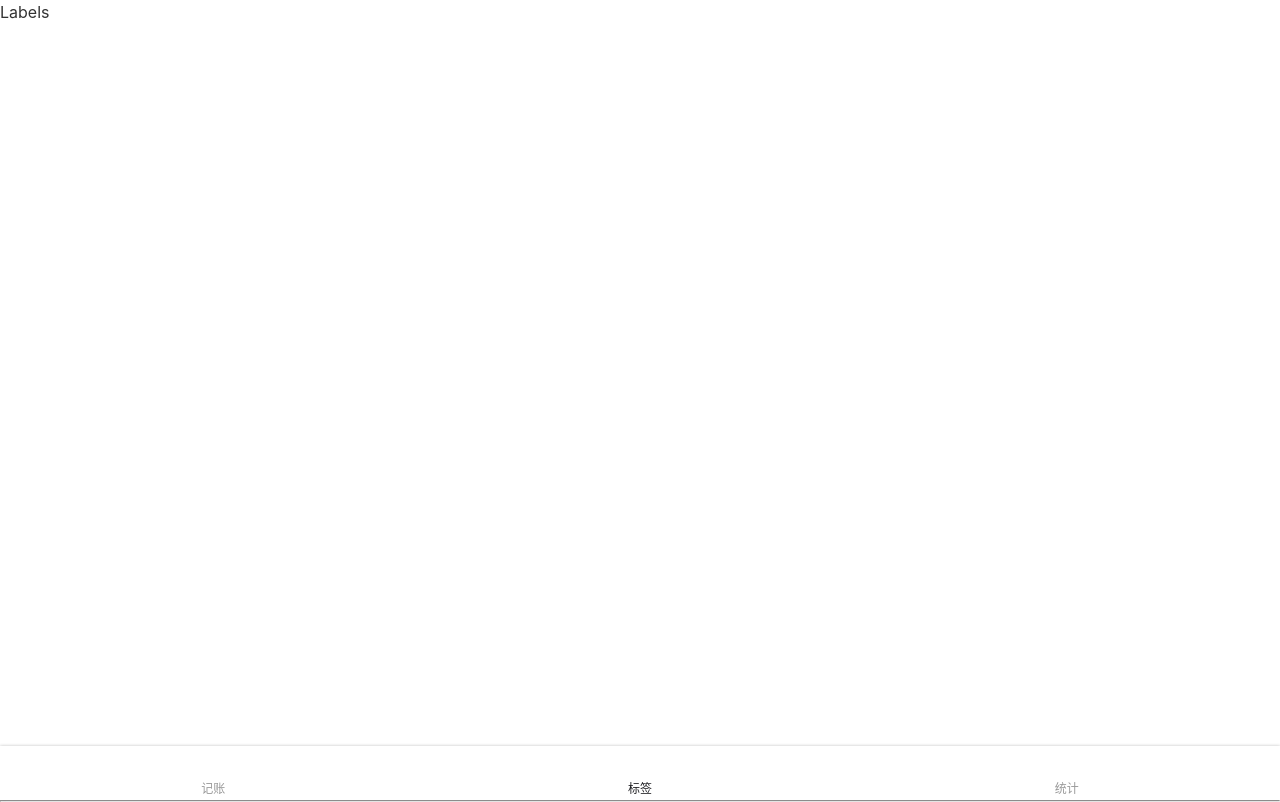
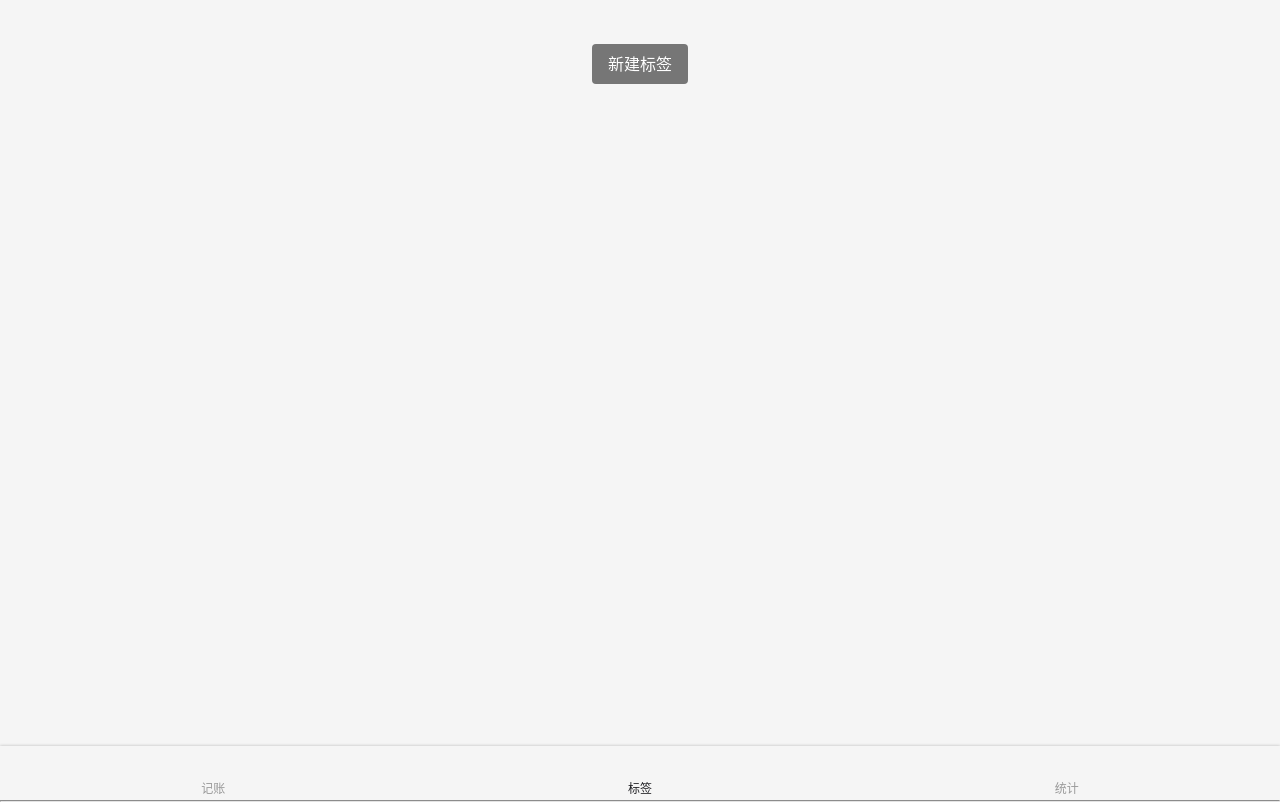
Before and after one commit to Ruaxin/mark-money-v, a Vue app: page /#/labels in a window 1280 px wide. Built offline with nearby package versions, Linux system fonts and the light colour scheme.

Commit message:
展示和创建标签

```diff
--- a/src/App.vue
+++ b/src/App.vue
@@ -15,6 +15,7 @@
     line-height: 1.5;
     font-family: $font-hei;
     font-size: 16px;
+    background: #f5f5f5;
   }
 
 </style>
--- a/src/model.ts
+++ b/src/components/models/recordListModel.ts
@@ -1,5 +1,5 @@
 const localStorageKeyName = 'recordList';
-const model = {
+const recordListModel = {
   clone(data: RecordItem[] | RecordItem) {
     return JSON.parse(JSON.stringify(data));
   },
@@ -11,4 +11,4 @@
   }
 };
 
-export default model;
+export default recordListModel;
--- /dev/null
+++ b/src/components/models/tagListModel.ts
@@ -0,0 +1,27 @@
+const localStorageKeyName = 'tagList';
+type TagListModel = {
+  data: string[]
+  fetch: () => string[]
+  create: (name: string) => 'success' | 'duplicated'
+  save: () => void
+}
+const tagListModel: TagListModel = {
+  data: [],
+  fetch() {
+    this.data = JSON.parse(window.localStorage.getItem(localStorageKeyName) || '[]');
+    return this.data;
+  },
+  create(name) {
+    if(this.data.indexOf(name)>=0){
+      return 'duplicated';
+    }
+    this.data.push(name);
+    this.save();
+    return 'success';
+  },
+  save() {
+    window.localStorage.setItem(localStorageKeyName, JSON.stringify(this.data));
+  }
+};
+
+export default tagListModel;
--- a/src/main.ts
+++ b/src/main.ts
@@ -13,6 +13,7 @@
 Vue.component('Layout', Layout);
 Vue.component('Icon', Icon);
 
+
 new Vue({
   router,
   store,
--- a/src/views/Labels.vue
+++ b/src/views/Labels.vue
@@ -1,9 +1,72 @@
 <template>
-  <Layout>Labels</Layout>
+  <Layout>
+    <ol class="tags">
+      <li v-for="tag in tags" :key="tag">
+        <span>{{tag}}</span>
+        <Icon name="right"/>
+      </li>
+    </ol>
+    <div class="createTag-wrapper">
+      <button class="createTag" @click="createTag">新建标签</button>
+    </div>
+  </Layout>
 </template>
 
 <script lang="ts">
-export default {
-  name: 'Labels',
-};
+import Vue from 'vue';
+import {Component} from 'vue-property-decorator';
+import tagListModel from '@/components/models/tagListModel';
+tagListModel.fetch()
+@Component
+export default class Labels extends Vue {
+  tags = tagListModel.data;
+
+  createTag(){
+    const name = window.prompt('请输入标签名')
+    if(name){
+      const message = tagListModel.create(name);
+      if(message === 'duplicated'){
+        window.alert('标签重复了')
+      }else if(message === 'success'){
+        window.alert('添加成功')
+      }
+    }
+  }
+}
 </script>
+
+<style lang="scss" scoped>
+  .tags {
+    background: white;
+    font-size: 16px;
+    padding-left: 16px;
+
+    > li {
+      min-height: 44px;
+      display: flex;
+      align-items: center;
+      justify-content: space-between;
+      border-bottom: 1px solid #e6e5e8;
+
+      svg {
+        width: 18px;
+        height: 18px;
+        color: #666666;
+        margin-right: 16px;
+      }
+    }
+  }
+  .createTag{
+    background: #767676;
+    color: white;
+    border-radius: 4px;
+    border: none;
+    height: 40px;
+    padding: 0 16px;
+    &-wrapper{
+      text-align: center;
+      padding: 16px;
+      margin-top: 28px;
+    }
+  }
+</style>
--- a/src/views/Money.vue
+++ b/src/views/Money.vue
@@ -14,14 +14,17 @@
 import Types from '@/components/Money/Types.vue';
 import Notes from '@/components/Money/Notes.vue';
 import Tags from '@/components/Money/Tags.vue';
-import model from '@/model';
+import recordListModel from '@/components/models/recordListModel';
+import tagListModel from '@/components/models/tagListModel';
 
-const recordList = model.fetch();
+const recordList = recordListModel.fetch();
+const tagList = tagListModel.fetch();
+
 @Component({
   components: {Tags, Notes, Types, NumberPad}
 })
 export default class Money extends Vue {
-  tags = ['衣', '食', '住', '行'];
+  tags = tagList;
   recordList: RecordItem[] = JSON.parse(window.localStorage.getItem('recordList') || '[]');
   record: RecordItem = {
     tags: [], notes: '', type: '-', amount: 0
@@ -36,14 +39,14 @@
   }
 
   saveRecord() {
-    const record2: RecordItem = model.clone(this.record);
+    const record2: RecordItem = recordListModel.clone(this.record);
     record2.createdAt = new Date();
     this.recordList.push(record2);
   }
 
   @Watch('recordList')
   onRecordListChange() {
-    model.save(this.recordList);
+    recordListModel.save(this.recordList);
   }
 }
 </script>
```
Also changed, not shown: src/assets/icons/right.svg (added).
